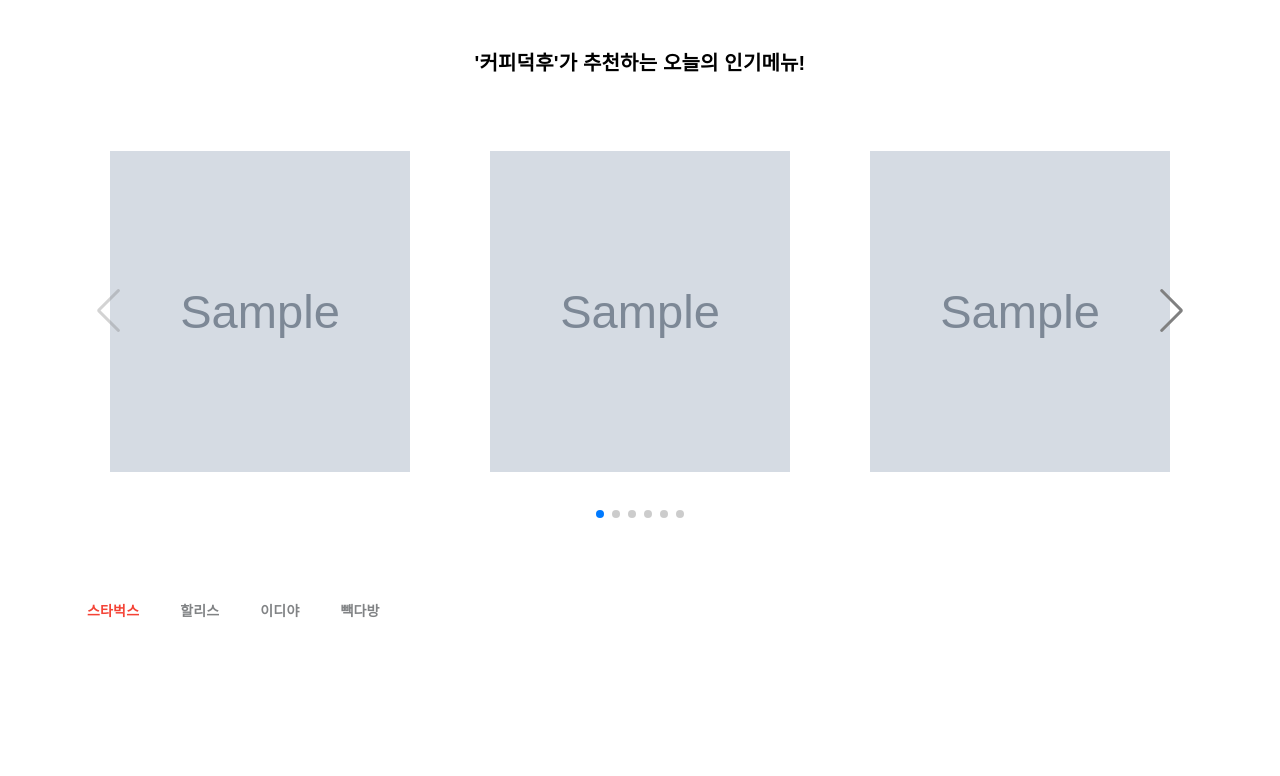
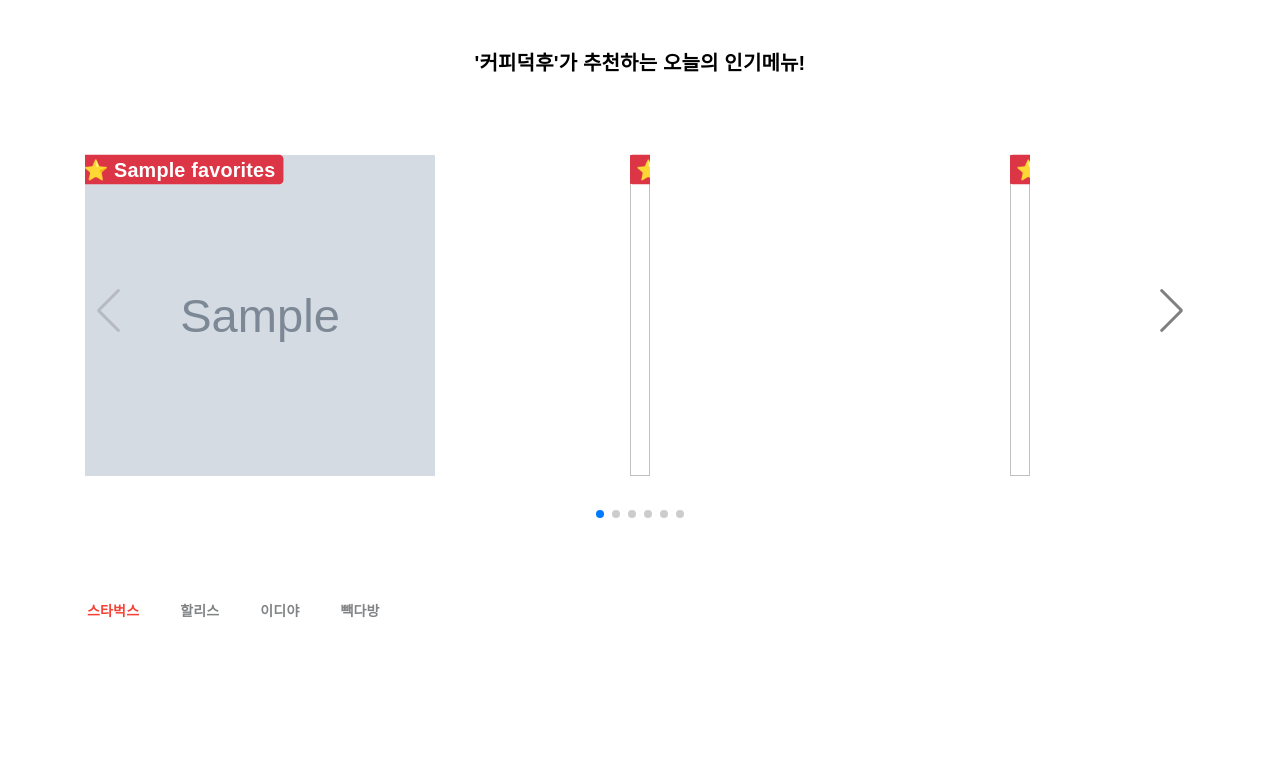
Before and after one commit to ingwang-kim/coffee_duckhu, a Flask app: page / in a window 1280 px wide. Shown: the part 83-859 px from the top of the page. Run offline with Flask 2, Linux system fonts and the light colour scheme; grey boxes marked "Sample" are stand-in pictures; a database or web service that is not in the repository returns one stand-in record (values such as "Sample title"); data that the repository does not hold is empty; some libraries are stand-ins or nearby versions; some web fonts are replaced.

Commit message:
메인 슬라이더 인기순위 반영

```diff
--- a/app.py
+++ b/app.py
@@ -33,23 +33,28 @@ import hashlib
 @app.route('/')
 def home():
     result = []
-    for i in range(8):
-        j = randint(1, 342)
-        test = db.coffee.find_one({'coffee_id': j})
-        url = test['coffee_image']
+    favorite = []
+    best_list = list(db.coffee.find({}, {'coffee_id': 1, 'favorites': 1, 'coffee_image': 1}).sort('favorites', -1).limit(8))
+    for best in best_list:
+        url = best['coffee_image']
+        fav = best['favorites']
+        # j = randint(1, 342)
+        # test = db.coffee.find_one({'coffee_id': j})
+        # url = test['coffee_image']
         result.append(url)
+        favorite.append(fav)
 
     token_receive = request.cookies.get('mytoken')
     try:
         payload = jwt.decode(token_receive, SECRET_KEY, algorithms=['HS256'])
         print(payload)
         user_info = db.user.find_one({"id": payload['id']})
-        return render_template('index.html', variable=result, nickname=user_info["nick"], uid=user_info["uid"])
+        return render_template('index.html', variable=result, favorites=favorite, nickname=user_info["nick"], uid=user_info["uid"])
     except jwt.ExpiredSignatureError:
 
-        return render_template('index.html', variable=result)
+        return render_template('index.html', variable=result, favorites=favorite)
     except jwt.exceptions.DecodeError:
-        return render_template('index.html', variable=result)
+        return render_template('index.html', variable=result, favorites=favorite)
 
 @app.route('/login')
 def login():
@@ -220,6 +225,8 @@ def favorites_send():
             return jsonify({'msg': '이미 즐겨찾기 목록에 들어 있습니다.'})
     except jwt.exceptions.DecodeError:
         return jsonify({'msg': '로그인을 해주세요.'})
+    except jwt.ExpiredSignatureError:
+        return jsonify({'msg': '로그인을 해주세요.'})
 
 
 #################################
--- a/static/js/register.js
+++ b/static/js/register.js
@@ -89,7 +89,7 @@ function nick_duple_check() {
             if (response['result'] == 'available') {
                 font_color_change(nick_msg_elem, "success");
                 nick_msg_elem.innerText = '사용 가능한 닉네임입니다.';
-                alert('사용 가능한 아이디입니다.');
+                alert('사용 가능한 닉네임입니다.');
                 nick_duple_flag = true;
             } else {
                 font_color_change(nick_msg_elem, "danger");
--- a/templates/index.html
+++ b/templates/index.html
@@ -50,14 +50,62 @@
 	<span class="ball_645 lrg ball1">{{test}}</span>
     <div class="swiper mySwiper" id="wrap2">
       <div class="swiper-wrapper">
-        <div class="swiper-slide"><img src="{{variable[0]}}"></div>
-        <div class="swiper-slide"><img src="{{variable[1]}}"></div>
-        <div class="swiper-slide"><img src="{{variable[2]}}"></div>
-        <div class="swiper-slide"><img src="{{variable[3]}}"></div>
-        <div class="swiper-slide"><img src="{{variable[4]}}"></div>
-        <div class="swiper-slide"><img src="{{variable[5]}}"></div>
-        <div class="swiper-slide"><img src="{{variable[6]}}"></div>
-        <div class="swiper-slide"><img src="{{variable[7]}}"></div>
+        <div class="swiper-slide position-relative inner-box">
+            <div class="image position-relative ">
+                <h3><span class="position-absolute badge rounded-pill bg-danger text-white"
+                          style="margin-top: 9px; opacity: 1; z-index: 1; transform: scale(1.1); left: 0;" >⭐ {{favorites[0]}}</span></h3>
+                    <img src="{{variable[0]}}" class="img-fluid w-100 d-block">
+            </div>
+        </div>
+        <div class="swiper-slide position-relative inner-box">
+            <div class="image position-relative ">
+                <h3><span class="position-absolute badge rounded-pill bg-danger text-white"
+                          style="margin-top: 9px; opacity: 1; z-index: 1; transform: scale(1.1); left: 0;" >⭐ {{favorites[1]}}</span></h3>
+                    <img src="{{variable[1]}}" class="img-fluid w-100 d-block">
+            </div>
+        </div>
+        <div class="swiper-slide position-relative inner-box">
+            <div class="image position-relative ">
+                <h3><span class="position-absolute badge rounded-pill bg-danger text-white"
+                          style="margin-top: 9px; opacity: 1; z-index: 1; transform: scale(1.1); left: 0;" >⭐ {{favorites[2]}}</span></h3>
+                    <img src="{{variable[2]}}" class="img-fluid w-100 d-block">
+            </div>
+        </div>
+        <div class="swiper-slide position-relative inner-box">
+            <div class="image position-relative ">
+                <h3><span class="position-absolute badge rounded-pill bg-danger text-white"
+                          style="margin-top: 9px; opacity: 1; z-index: 1; transform: scale(1.1); left: 0;" >⭐ {{favorites[3]}}</span></h3>
+                    <img src="{{variable[3]}}" class="img-fluid w-100 d-block">
+            </div>
+        </div>
+        <div class="swiper-slide position-relative inner-box">
+            <div class="image position-relative ">
+                <h3><span class="position-absolute badge rounded-pill bg-danger text-white"
+                          style="margin-top: 9px; opacity: 1; z-index: 1; transform: scale(1.1); left: 0;" >⭐ {{favorites[4]}}</span></h3>
+                    <img src="{{variable[4]}}" class="img-fluid w-100 d-block">
+            </div>
+        </div>
+        <div class="swiper-slide position-relative inner-box">
+            <div class="image position-relative ">
+                <h3><span class="position-absolute badge rounded-pill bg-danger text-white"
+                          style="margin-top: 9px; opacity: 1; z-index: 1; transform: scale(1.1); left: 0;" >⭐ {{favorites[5]}}</span></h3>
+                    <img src="{{variable[5]}}" class="img-fluid w-100 d-block">
+            </div>
+        </div>
+        <div class="swiper-slide position-relative inner-box">
+            <div class="image position-relative ">
+                <h3><span class="position-absolute badge rounded-pill bg-danger text-white"
+                          style="margin-top: 9px; opacity: 1; z-index: 1; transform: scale(1.1); left: 0;" >⭐ {{favorites[6]}}</span></h3>
+                    <img src="{{variable[6]}}" class="img-fluid w-100 d-block">
+            </div>
+        </div>
+        <div class="swiper-slide position-relative inner-box">
+            <div class="image position-relative ">
+                <h3><span class="position-absolute badge rounded-pill bg-danger text-white"
+                          style="margin-top: 9px; opacity: 1; z-index: 1; transform: scale(1.1); left: 0;" >⭐ {{favorites[7]}}</span></h3>
+                    <img src="{{variable[7]}}" class="img-fluid w-100 d-block">
+            </div>
+        </div>
       </div>
 		<div class="swiper-pagination"></div>
 		<div>
```
